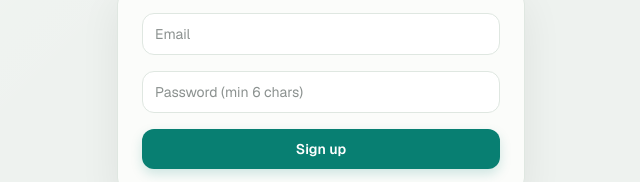
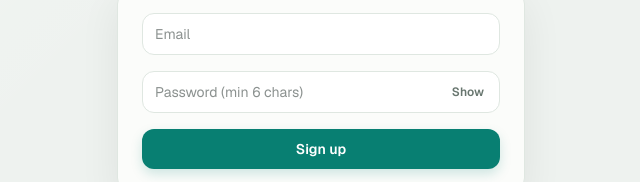
Before and after one commit to Nadeeshasanjaya/Task-Tracker-web-App, a Next.js app: page /signup in a window 1280 px wide. Shown: the part 397-579 px from the top of the page, without its empty margins (319-959 px from the left). Built offline with nearby package versions, Linux system fonts and the light colour scheme; no server answers.

Commit message:
add updated ui for login and signup

```diff
--- /dev/null
+++ b/components/atoms/PasswordInput.tsx
@@ -0,0 +1,29 @@
+"use client";
+
+import { useState } from "react";
+import { InputHTMLAttributes } from "react";
+
+export function PasswordInput({
+  className = "",
+  ...props
+}: InputHTMLAttributes<HTMLInputElement>) {
+  const [visible, setVisible] = useState(false);
+
+  return (
+    <div className="relative">
+      <input
+        {...props}
+        type={visible ? "text" : "password"}
+        className={`w-full rounded-xl border border-[var(--line)] bg-white px-3 py-2.5 pr-16 text-sm focus:border-[var(--teal)] focus:outline-none focus:ring-4 focus:ring-[#b8e4dc]/40 ${className}`}
+      />
+      <button
+        type="button"
+        onClick={() => setVisible((current) => !current)}
+        aria-label={visible ? "Hide password" : "Show password"}
+        className="absolute right-2 top-1/2 -translate-y-1/2 rounded-lg px-2 py-1 text-xs font-semibold text-[var(--muted)] hover:bg-[#e2f3ed] hover:text-[var(--teal)]"
+      >
+        {visible ? "Hide" : "Show"}
+      </button>
+    </div>
+  );
+}
--- a/src/app/login/page.tsx
+++ b/src/app/login/page.tsx
@@ -4,6 +4,7 @@ import { useState } from "react";
 import { useRouter } from "next/navigation";
 import Link from "next/link";
 import { createSupabaseBrowserClient } from "@/lib/supabase/client";
+import { PasswordInput } from "@/components/atoms/PasswordInput";
 
 export default function LoginPage() {
   const router = useRouter();
@@ -66,8 +67,7 @@ export default function LoginPage() {
           required
           className="rounded-xl border border-[var(--line)] bg-white px-3 py-2.5 text-sm focus:border-[var(--teal)] focus:outline-none focus:ring-4 focus:ring-[#b8e4dc]/40"
         />
-        <input
-          type="password"
+        <PasswordInput
           placeholder="Password"
           value={password}
           onChange={(e) => setPassword(e.target.value)}
--- a/src/app/signup/page.tsx
+++ b/src/app/signup/page.tsx
@@ -4,6 +4,7 @@ import { useState } from "react";
 import { useRouter } from "next/navigation";
 import Link from "next/link";
 import { createSupabaseBrowserClient } from "@/lib/supabase/client";
+import { PasswordInput } from "@/components/atoms/PasswordInput";
 
 export default function SignupPage() {
   const router = useRouter();
@@ -73,8 +74,7 @@ export default function SignupPage() {
           required
           className="rounded-xl border border-[var(--line)] bg-white px-3 py-2.5 text-sm focus:border-[var(--teal)] focus:outline-none focus:ring-4 focus:ring-[#b8e4dc]/40"
         />
-        <input
-          type="password"
+        <PasswordInput
           placeholder="Password (min 6 chars)"
           value={password}
           onChange={(e) => setPassword(e.target.value)}
```
